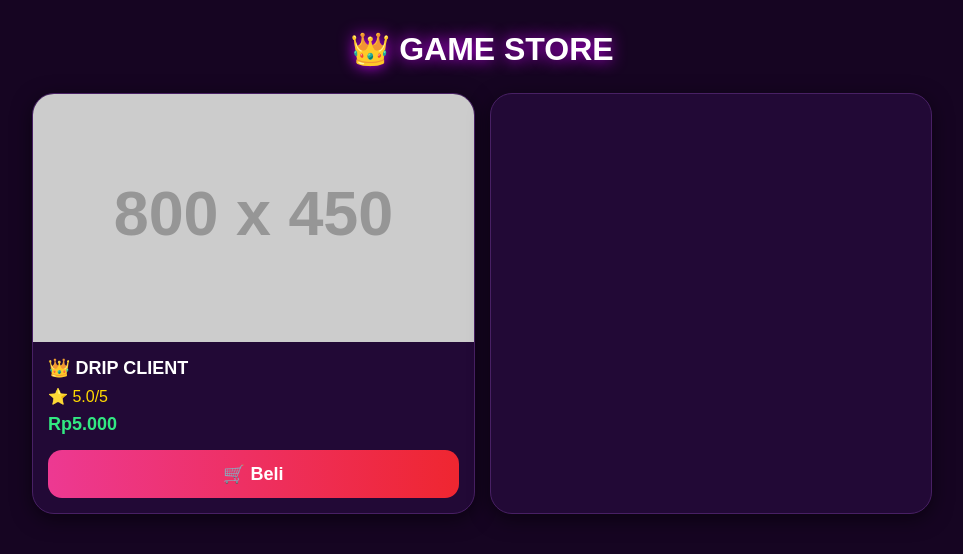
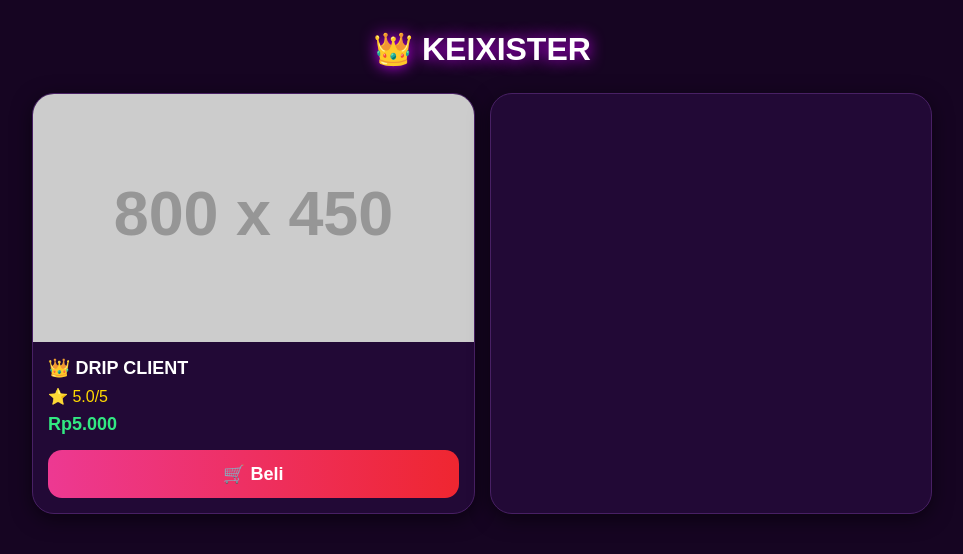
Before and after one commit to keincuser/game-store-, a plain HTML site: page index.html in a window 1280 px wide. Shown: the whole page, without its empty margins (158-1121 px from the left). Drawn offline with Linux system fonts and the light colour scheme; placeholder pictures from the web are drawn by us.

Commit message:
Update index.html

```diff
--- a/index.html
+++ b/index.html
@@ -111,7 +111,7 @@ h1 {
 
 <body>
 
-<h1>👑 GAME STORE</h1>
+<h1>👑 KEIXISTER</h1>
 
 <div class="products">
 
```
